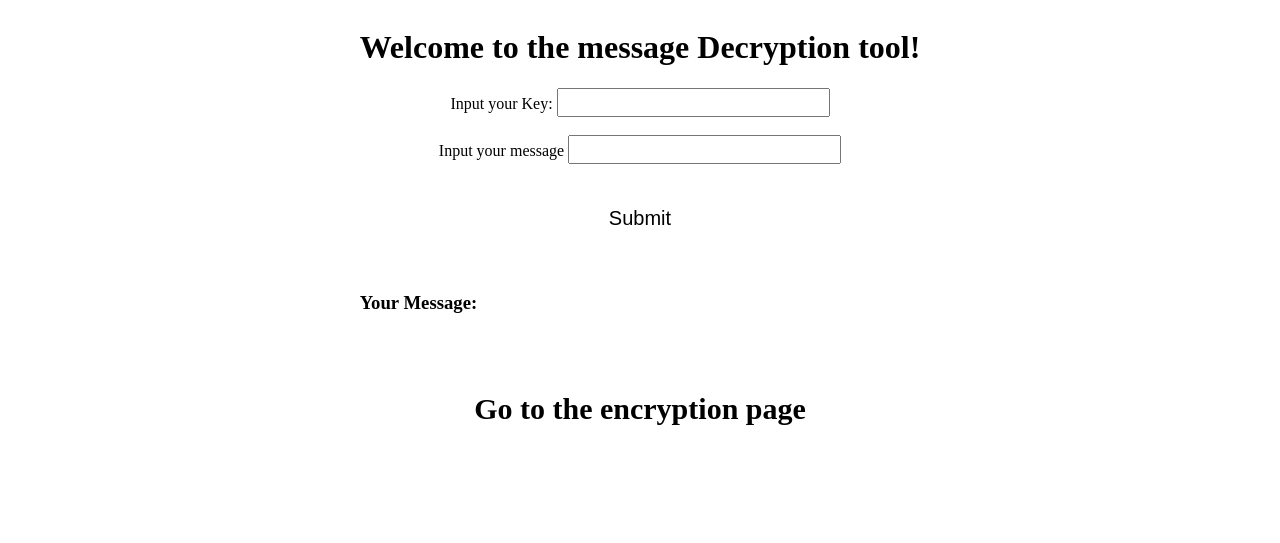
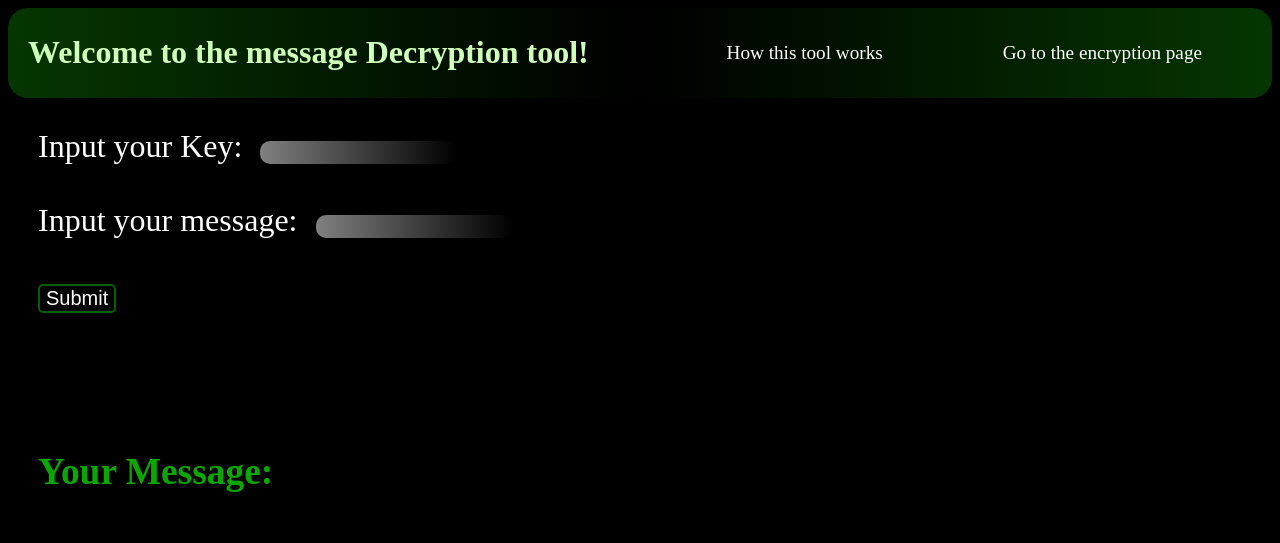
Before and after one commit to altchessare/JavaScript-Training, a plain HTML site: page Decryption Page/decryption.html in a window 1280 px wide. Drawn offline with Linux system fonts and the light colour scheme.

Commit message:
Finished both the encryption tool and the decryption tool. Next is the information page.

```diff
--- a/Decryption Page/decryption.html
+++ b/Decryption Page/decryption.html
@@ -7,20 +7,37 @@
     <link rel="stylesheet" href="../stylesheets/decryptionstyle.css">
 </head>
 <body>
-    <div id="contentDiv">
-        <h1>Welcome to the message Decryption tool!</h1>
+    <div id="mainContainer">
+        <div id="header">
+            <h1 id="headerH1">Welcome to the message Decryption tool!</h1>
+            <div id="headerRight">
+                <a href="" id="infoPage" class="link">How this tool works</a>
+                <a href="../index.html" id="encryptionPageLink" class="link">Go to the encryption page</a>
+            </div>
+        </div>
 
-        <label for="key" id="keyLabel">Input your Key:</label>
-        <input id="key" class="decryptionElement"><br><br>
-        <label for="message">Input your message</label>
-        <input  id="message" class="decryptionElement"><br><br>
-        <button id="submitBtn">Submit</button><br><br>
+        <div id="decryptionTool">
+            <div id="textInputContainer">
+                <label for="key" id="keyLabel" class="labels">Input your Key:</label>
+                <input id="key" class="decryptionElement">
+                <span class="inputMirror"></span>
+                <br><br>
 
-        <h3 id="generatedMsgH3">Your Message: <label id="generatedMessage"></label></h3>
+                <label for="message" class="labels">Input your message:</label>
+                <input  id="message" class="decryptionElement">
+                <span class="inputMirror"></span>
+                <br><br>
+            </div>
+
+            <button id="submitBtn" class="button">Submit</button><br><br>
+            <h3 id="generatedMsgH3">Your Message: <label id="generatedMessage"></label></h3>
+        </div>
+
+
     </div>
 
 
-    <a href="../index.html" id="encryptionPageLink">Go to the encryption page</a>
+
 
 
 <script src="../script/decryption.js"></script>
--- a/script/decryption.js
+++ b/script/decryption.js
@@ -20,3 +20,17 @@ submitBtn.onclick = function(){
     }
     generatedMsg.textContent = result;
 }
+
+document.querySelectorAll('.decryptionElement').forEach(function(input) {
+    input.addEventListener("input", function () {
+        const span = document.createElement("span");
+        span.style.visibility = "hidden";
+        span.style.whiteSpace = "pre";
+        span.style.font = getComputedStyle(this).font;
+        span.textContent = this.value || " ";
+        document.body.appendChild(span);
+
+        this.style.width = span.offsetWidth + 30 + "px";
+        document.body.removeChild(span);
+    });
+});
--- a/script/java.js
+++ b/script/java.js
@@ -19,7 +19,7 @@ messageInput.addEventListener("input", function () {
     span.textContent = this.value || " ";
     document.body.appendChild(span);
 
-    this.style.width = span.offsetWidth + 20 + "px";
+    this.style.width = span.offsetWidth + 30 + "px";
     document.body.removeChild(span);
 });
 
--- a/stylesheets/decryptionstyle.css
+++ b/stylesheets/decryptionstyle.css
@@ -1,59 +1,121 @@
-body{
-    display: flex;
-    align-items: center;
-    flex-direction: column;
-    justify-content: center;
+html, body{
+    padding: none;
+    margin: none;
+    height: 100%;
+    background: black;
 }
 
-#contentDiv{
-    display: block;
-    text-align: center;
-}
-
-
-#submitBtn{
-    background: none;
-    border: none;
-    font-size: 20px;
-    margin: 20px;
-    transition: 0.5s;
-    padding: 5px 10px;
-    border-radius: 10px;
-    cursor: pointer;
-}
-
-#submitBtn:hover{
-    background-color: black;
+*{
     color: white;
 }
 
-#generatedMsgH3{
+#mainContainer{
+    margin: none;
+    padding: none;
     display: flex;
-    align-items: flex-start;
-    font-weight: 100;
+    flex-direction: column;
+}
+
+/* Header */
+
+#header{
+    border-radius: 20px;
+    display: flex;
+    flex-wrap: wrap;
+    justify-content: center;
+    align-items: center;
+    padding: 5px 20px;
+    align-items: center;
+    background: linear-gradient(to right, rgb(10, 104, 0, 0.523), black, rgba(10, 104, 0, 0.523));
+}
+
+.link{
+    text-decoration: none;
+    font-size: 1.2em;
+    padding: 5px 10px;
+    border-radius: 10px;
+    transition: 0.5s;
+}
+
+.link:hover{
+    background-color: black;
+    color: rgb(26, 104, 0);
+}
+
+#headerRight{
+    display: flex;
+    flex-wrap: wrap;
+    justify-content: flex-end;
+    align-items: center;
+    gap: 100px;
+    margin-right: 40px;
+    flex: 1;
+}
+
+#headerH1{
+    flex: 1;
+    color:  rgb(207, 255, 185);
+}
+
+#decryptionTool{
+    font-size: 2em;
+    margin: 20px;
+    display: block;
+    padding: 10px;
+}
+
+#textInputContainer{
+    display: block;
+}
+
+.decryptionElement{
+    background: linear-gradient(to right, gray, black) !important;
+    color: white !important;
+    border: none !important;
+    border-radius: 10px;
+    padding: 4px 10px;
+    min-width: 150px;
+    width: fit-content;
+    outline: none;
+}
+
+.decryptionElement:focus{
+        box-shadow: 0px 0px 10px rgba(13, 255, 0, 0.5);
+}
+
+.labels{
+    margin-bottom: 8px;
+    padding: 0 10px 0 0;
+    align-items: center;
+}
+
+.button{
+    background: none;
+    border: 2px solid rgba(9, 255, 0, 0.374);
+    border-radius: 5px;
+    font-size: 20px;
+    cursor: pointer;
+    transition: 0.5s;
+}
+
+.button:hover{
+    background-color: rgb(34, 255, 0);
+    color: black;
+    border-color:rgb(34, 255, 0);
 }
 
 #generatedMsgH3{
-    font-weight: bold;
+    margin-top: 100px;
+    color: rgba(17, 255, 0, 0.655);
 }
 
-#encryptionPageLink{
-    text-decoration: none;
-    color: black;
-    font-size: 30px;
-    font-weight: 600;
-    transition: 0.5s;
-    cursor: pointer;
-    margin: 50px;
-    padding: 10px 10px;
-    border-radius: 10px;
+.inputMirror{
+    position: absolute;
+    visibility: hidden;
+    white-space: pre;
+    font: inherit;
+    font-size: inherit;
+    padding: 4px 10px;
+    background: none;
+    border: none;
 }
-
-#encryptionPageLink:hover{
-    background-color: black;
-    color: green;
-}
-
-.decryptionElement{
-    font-size: 20px;
-}
```
